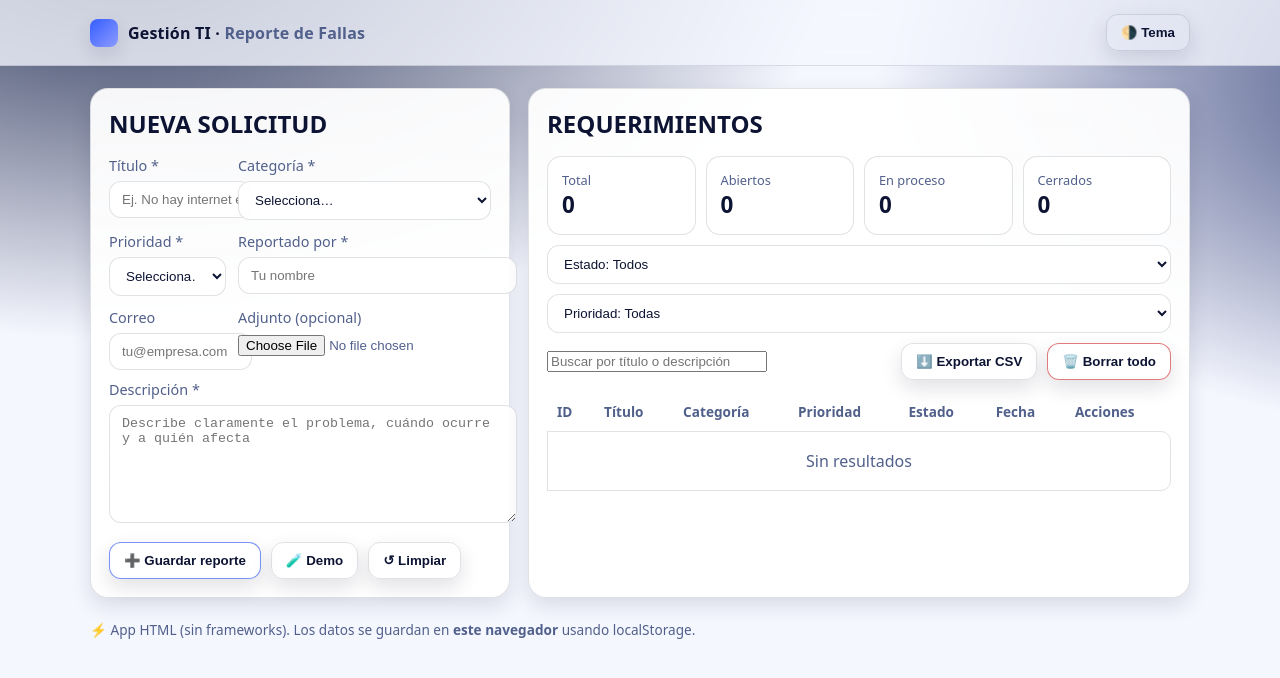
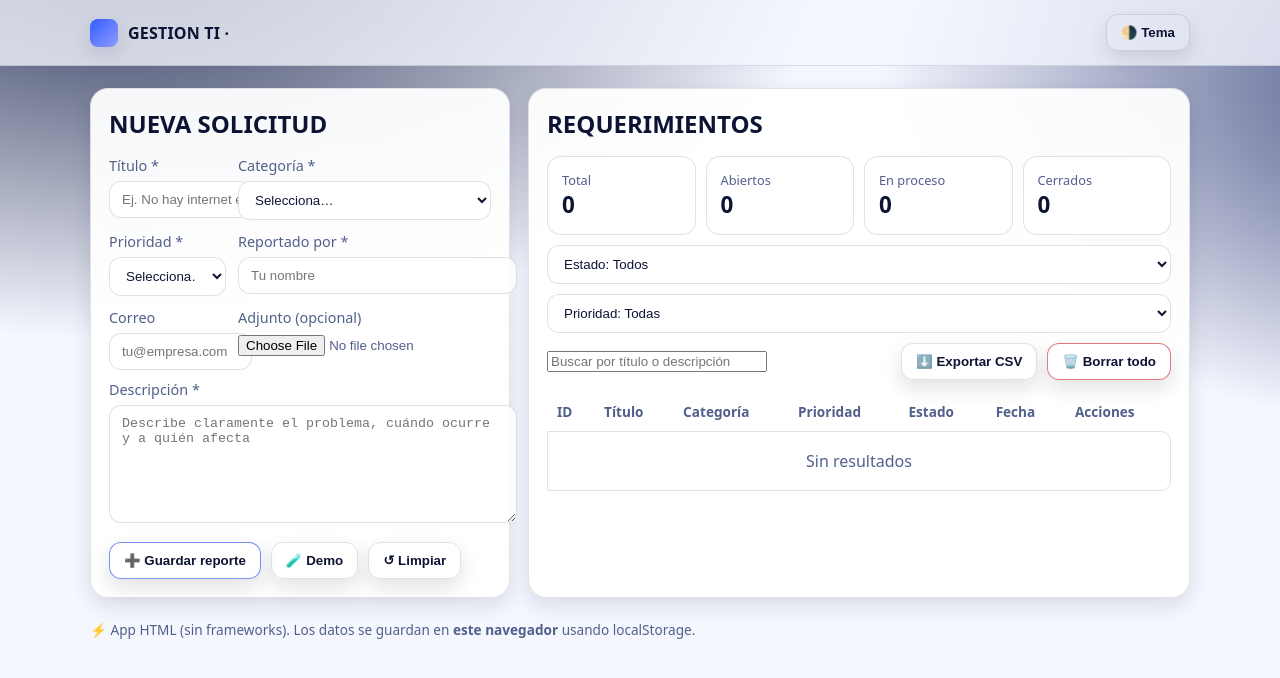
Before and after one commit to INT-TI/GESTION-TI, a plain HTML site: page index.html in a window 1280 px wide. Drawn offline with Linux system fonts and the light colour scheme.

Commit message:
Update index.html

```diff
--- a/index.html
+++ b/index.html
@@ -142,7 +142,7 @@ sendToSheet(ticket).then(ok => {
     <div class="nav">
       <div class="brand">
         <div class="logo" aria-hidden="true"></div>
-        <div>Gestión TI · <span class="muted">Reporte de Fallas</span></div>
+        <div>GESTION  TI · <span class="muted"></span></div>
       </div>
       <div class="spacer"></div>
       <button id="toggleTheme" class="btn ghost" title="Cambiar tema">🌗 Tema</button>
```
